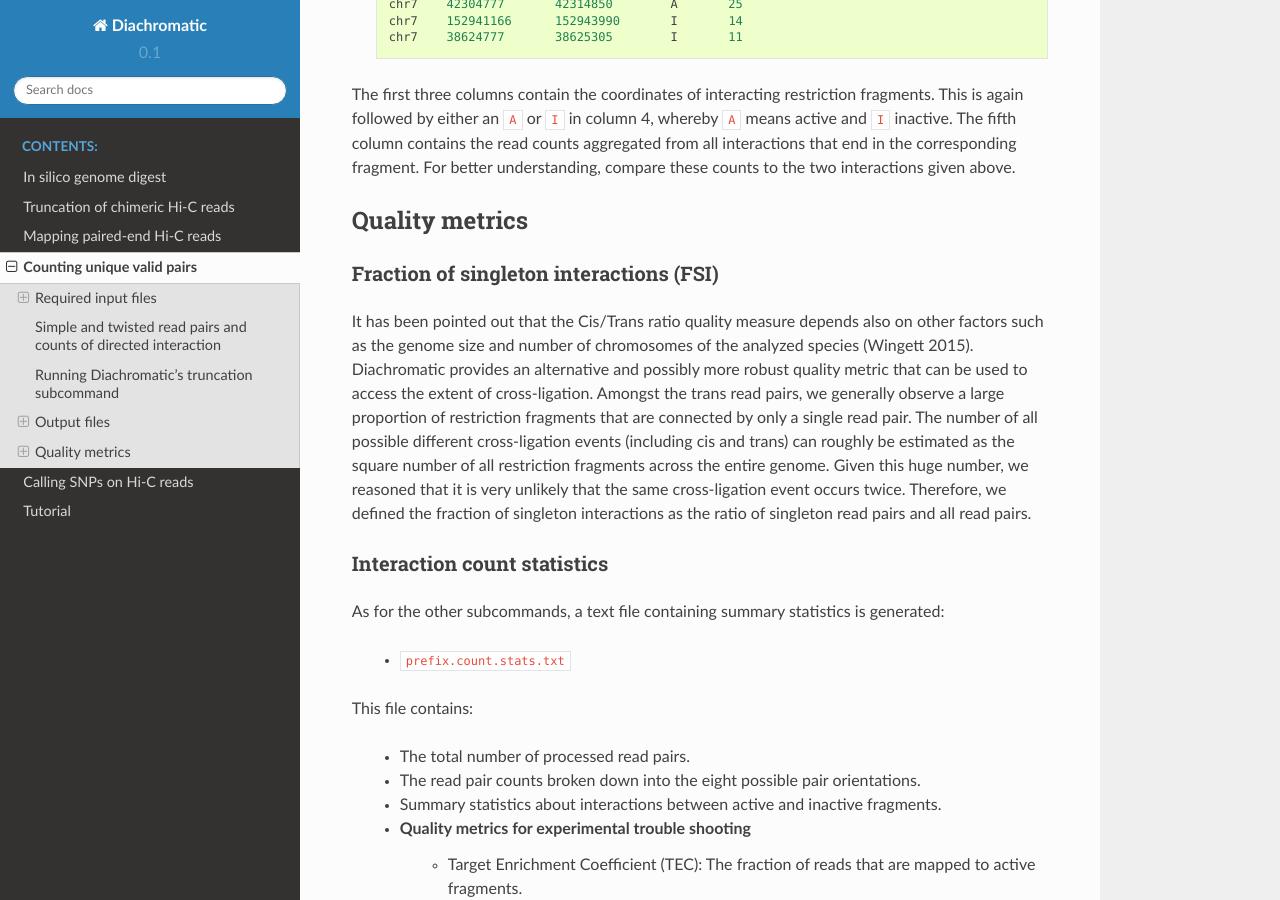
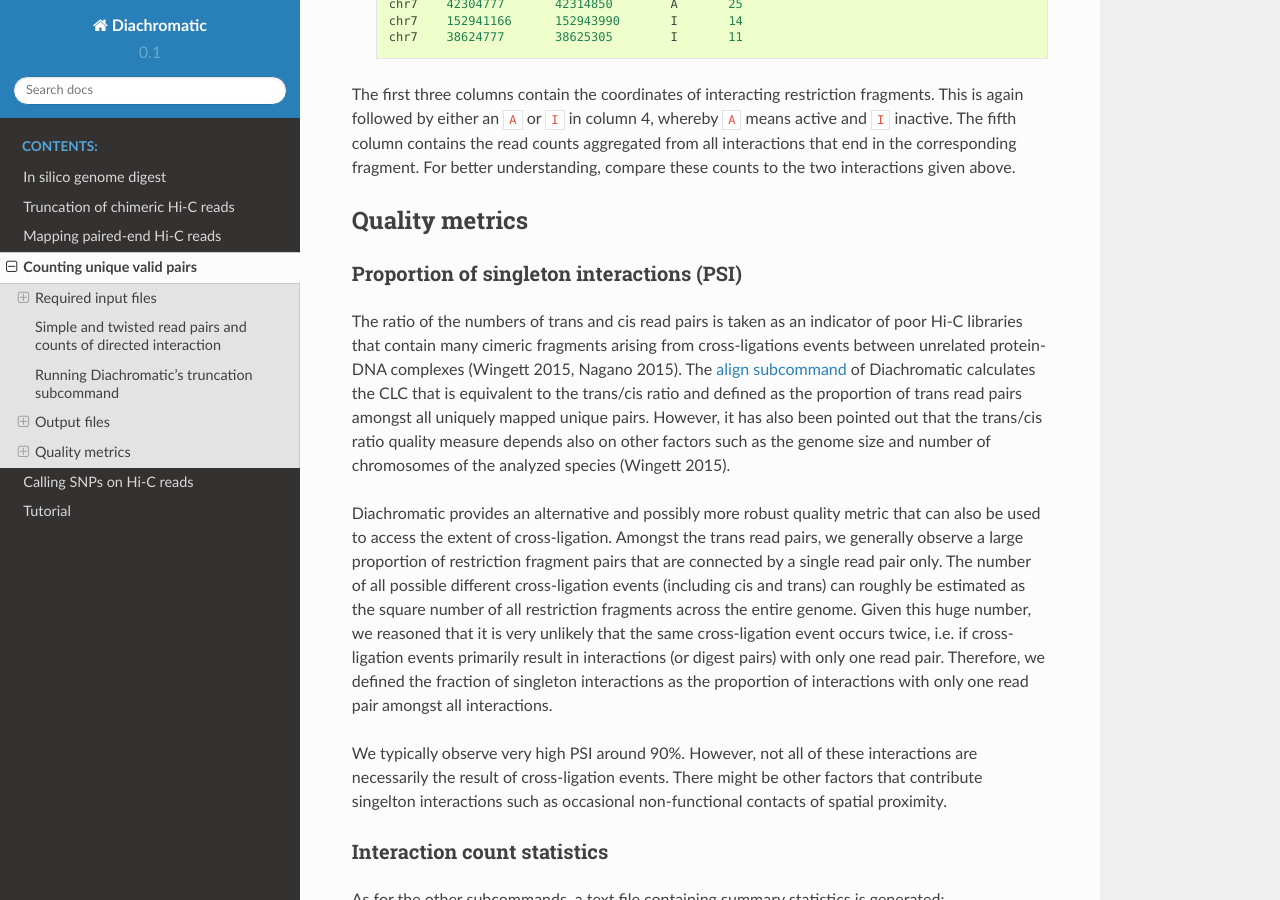
Before and after one commit to TheJacksonLaboratory/diachromatic, a Sphinx documentation site: the page built from docs/count.rst, in a window 1280 px wide and 900 px high, scrolled down 2229 px. Built offline with Sphinx 7.4.7 and the Read the Docs theme 2.0.0, drawn with Linux system fonts in a browser that asks for light colours.

Commit message:
Revised text for FSI (#107).

```diff
--- a/docs/count.rst
+++ b/docs/count.rst
@@ -112,17 +112,32 @@ interactions given above.
 Quality metrics
 ~~~~~~~~~~~~~~~
 
-Fraction of singleton interactions (FSI)
-----------------------------------------
+Proportion of singleton interactions (PSI)
+------------------------------------------
 
-It has been pointed out that the Cis/Trans ratio quality measure depends also on other factors such as the genome size and
-number of chromosomes of the analyzed species (Wingett 2015). Diachromatic provides an alternative and possibly more robust quality metric that
-can be used to access the extent of cross-ligation. Amongst the trans read pairs, we generally observe a large proportion
-of restriction fragments that are connected by only a single read pair. The number of all possible different cross-ligation
+The ratio of the numbers of trans and cis read pairs is taken as an indicator of poor Hi-C libraries
+that contain many cimeric fragments arising from cross-ligations events between
+unrelated protein-DNA complexes (Wingett 2015, Nagano 2015).
+The :ref:`align subcommand<rstalign>` of Diachromatic calculates the CLC that is equivalent to the trans/cis ratio
+and defined as the proportion of trans read pairs amongst all uniquely mapped unique pairs.
+However, it has also been pointed out that the trans/cis ratio quality measure depends also on other factors such as the genome size and
+number of chromosomes of the analyzed species (Wingett 2015).
+
+Diachromatic provides an alternative and possibly more robust quality metric that
+can also be used to access the extent of cross-ligation.
+Amongst the trans read pairs, we generally observe a large proportion
+of restriction fragment pairs that are connected by a single read pair only.
+The number of all possible different cross-ligation
 events (including cis and trans) can roughly be estimated as the square number of all restriction fragments across the
-entire genome. Given this huge number, we reasoned that it is very unlikely that the same cross-ligation event occurs
-twice. Therefore, we defined the fraction of singleton interactions as the ratio of singleton read pairs and all read pairs.
+entire genome.
+Given this huge number, we reasoned that it is very unlikely that the same cross-ligation event occurs
+twice, i.e. if cross-ligation events primarily result in interactions (or digest pairs) with only one read pair.
+Therefore, we defined the fraction of singleton interactions as the proportion of interactions with only one read pair
+amongst all interactions.
 
+We typically observe very high PSI around 90%. However, not all of these interactions are necessarily the result
+of cross-ligation events. There might be other factors that contribute singelton interactions such as occasional
+non-functional contacts of spatial proximity.
 
 Interaction count statistics
 ----------------------------
```
